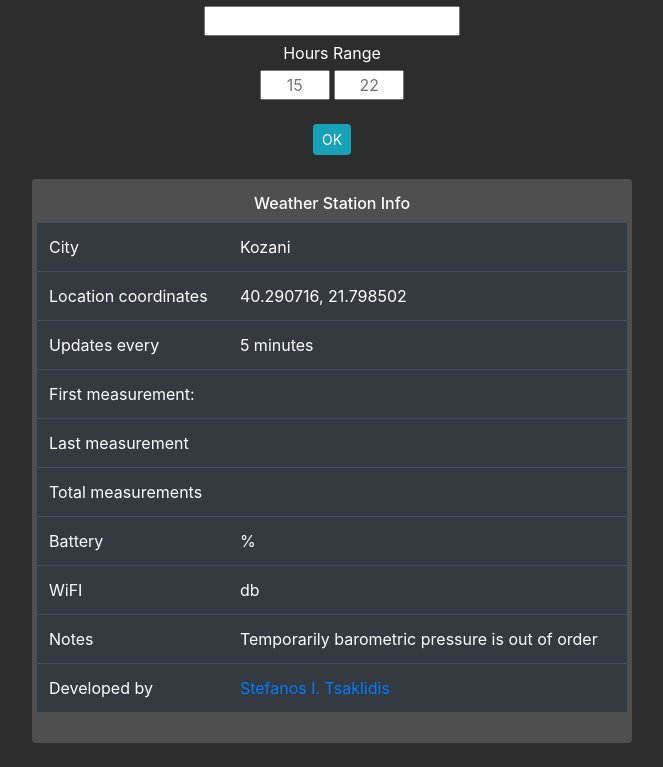
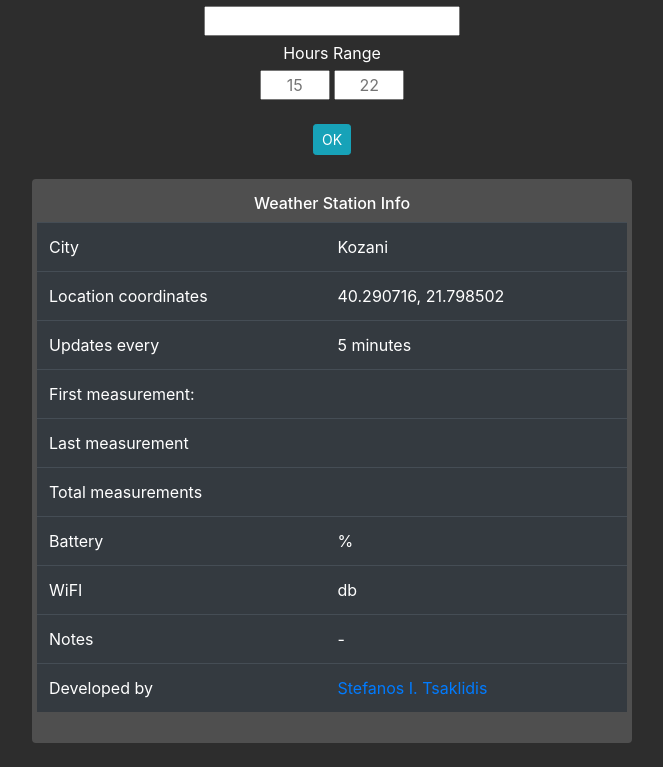
Before and after one commit to tsaklidis/LogingAPI, a Python web app: template home_logs/templates/jinja2/public/public.html in a window 1280 px wide. Shown: the part 1205-1972 px from the top of the page, without its empty margins (308-971 px from the left). Run offline with Jinja, Linux system fonts and the light colour scheme; the template is opened without the code that fills it, so the values that code supplies are empty; some libraries are stand-ins or nearby versions.

Commit message:
Notes update

```diff
--- a/home_logs/templates/jinja2/public/public.html
+++ b/home_logs/templates/jinja2/public/public.html
@@ -258,7 +258,7 @@
                                     <td>WiFI</td> <td>{{wifi.value}} db</td>
                                 </tr>
                                 <tr>
-                                    <td>Notes</td> <td>Temporarily barometric pressure is out of order</td>
+                                    <td>Notes</td> <td>-</td>
                                 </tr>
                                 <tr>
                                     <td>Developed by</td> <td><a href="https://tsaklidis.gr"> Stefanos I. Tsaklidis</a></td>
```
